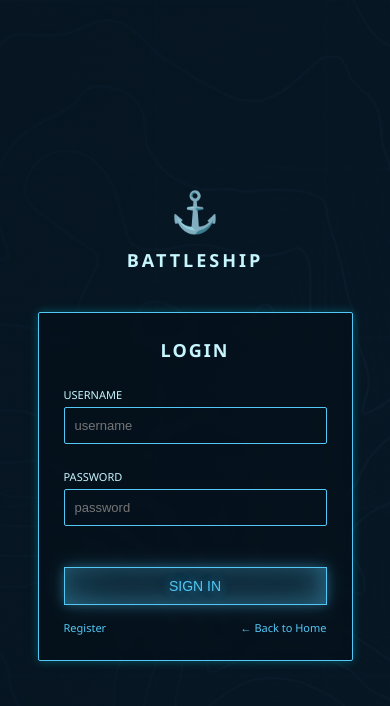
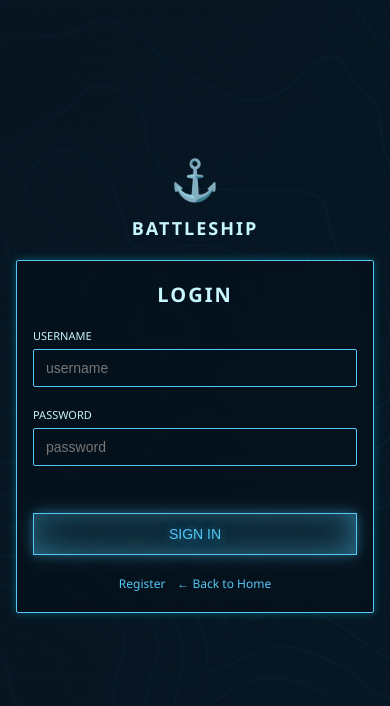
Before and after one commit to xHlpNw/seabattle, an Angular app in the folder frontend/: page /login in a window 390 px wide. Shown: the top 706 px of the page. Built offline with nearby package versions, Linux system fonts and the light colour scheme.

Commit message:
mobile version of login and registration pages

```diff
--- a/frontend/src/app/pages/auth/login/login.scss
+++ b/frontend/src/app/pages/auth/login/login.scss
@@ -141,10 +141,80 @@ label {
   }
 }
 
+/* ===== MOBILE ===== */
+@media (max-width: 768px) {
+  .container {
+    padding: 16px;
+    justify-content: center;
+  }
+
+  .logo {
+    margin-bottom: 16px;
+    flex-shrink: 0;
+    transform: translateY(-36px);
+    .icon {
+      font-size: 48px;
+    }
+    h1 {
+      font-size: 20px;
+      letter-spacing: 2px;
+    }
+  }
+
+  .login-box {
+    transform: translateY(-36px);
+    width: 100%;
+    max-width: 100%;
+    padding: 24px 20px;
+    box-shadow: 0 0 10px rgba(0, 234, 255, 0.3);
+
+    h2 {
+      font-size: 20px;
+      margin-bottom: 20px;
+    }
+  }
+
+  label {
+    font-size: 12px;
+    margin: 20px 0 6px;
+  }
+
+  .input-group input {
+    padding: 12px 14px;
+    font-size: 16px; /* избегаем зума на iOS */
+  }
+
+  .btn {
+    padding: 14px;
+    font-size: 16px;
+    margin-top: 16px;
+  }
+
+  .links {
+    margin-top: 20px;
+    flex-wrap: wrap;
+    gap: 12px;
+    justify-content: center;
+  }
+
+  .links a {
+    font-size: 13px;
+  }
+}
+
 @media (max-width: 480px) {
   .login-box {
-    padding: 25px;
-    box-shadow: 0 0 10px rgba(0, 234, 255, 0.3);
+    padding: 20px 16px;
+  }
+
+  .logo {
+    margin-bottom: 20px;
+    .icon {
+      font-size: 40px;
+    }
+    h1 {
+      font-size: 18px;
+    }
   }
 
   label {
@@ -152,20 +222,16 @@ label {
   }
 
   .input-group input {
-    padding: 10px;
-    font-size: 13px;
+    padding: 10px 12px;
+    font-size: 14px;
   }
 
   .btn {
-    padding: 10px;
+    padding: 12px;
     font-size: 14px;
   }
 
   .links a {
-    font-size: 11px;
-  }
-
-  .back-home {
     font-size: 12px;
   }
 }
--- a/frontend/src/app/pages/auth/register/register.scss
+++ b/frontend/src/app/pages/auth/register/register.scss
@@ -147,10 +147,80 @@ label {
   }
 }
 
+/* ===== MOBILE ===== */
+@media (max-width: 768px) {
+  .container {
+    padding: 16px;
+    justify-content: center;
+  }
+
+  .logo {
+    margin-bottom: 16px;
+    flex-shrink: 0;
+    transform: translateY(-36px);
+    .icon {
+      font-size: 48px;
+    }
+    h1 {
+      font-size: 20px;
+      letter-spacing: 2px;
+    }
+  }
+
+  .register-box {
+    transform: translateY(-36px);
+    width: 100%;
+    max-width: 100%;
+    padding: 24px 20px;
+    box-shadow: 0 0 10px rgba(0, 234, 255, 0.3);
+
+    h2 {
+      font-size: 20px;
+      margin-bottom: 20px;
+    }
+  }
+
+  label {
+    font-size: 12px;
+    margin: 18px 0 6px;
+  }
+
+  .input-group input {
+    padding: 12px 14px;
+    font-size: 16px; /* избегаем зума на iOS */
+  }
+
+  .btn {
+    padding: 14px;
+    font-size: 16px;
+    margin-top: 16px;
+  }
+
+  .links {
+    margin-top: 20px;
+    flex-wrap: wrap;
+    gap: 12px;
+    justify-content: center;
+  }
+
+  .links a {
+    font-size: 13px;
+  }
+}
+
 @media (max-width: 480px) {
-  .login-box {
-    padding: 25px;
-    box-shadow: 0 0 10px rgba(0, 234, 255, 0.3);
+  .register-box {
+    padding: 20px 16px;
+  }
+
+  .logo {
+    margin-bottom: 20px;
+    .icon {
+      font-size: 40px;
+    }
+    h1 {
+      font-size: 18px;
+    }
   }
 
   label {
@@ -158,20 +228,16 @@ label {
   }
 
   .input-group input {
-    padding: 10px;
-    font-size: 13px;
+    padding: 10px 12px;
+    font-size: 14px;
   }
 
   .btn {
-    padding: 10px;
+    padding: 12px;
     font-size: 14px;
   }
 
   .links a {
-    font-size: 11px;
-  }
-
-  .back-home {
     font-size: 12px;
   }
 }
```
